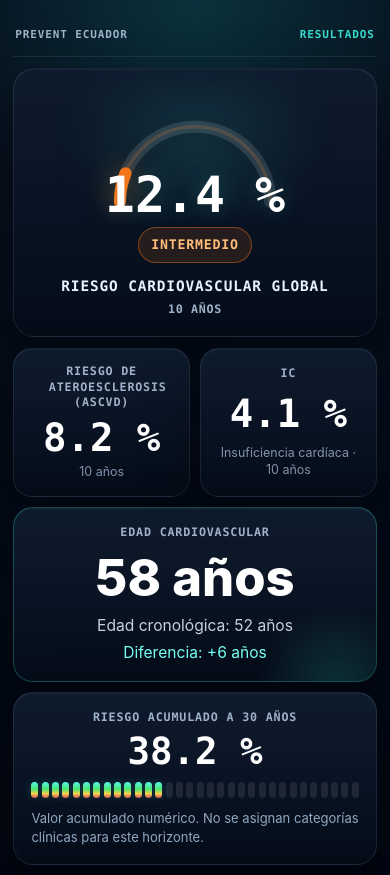
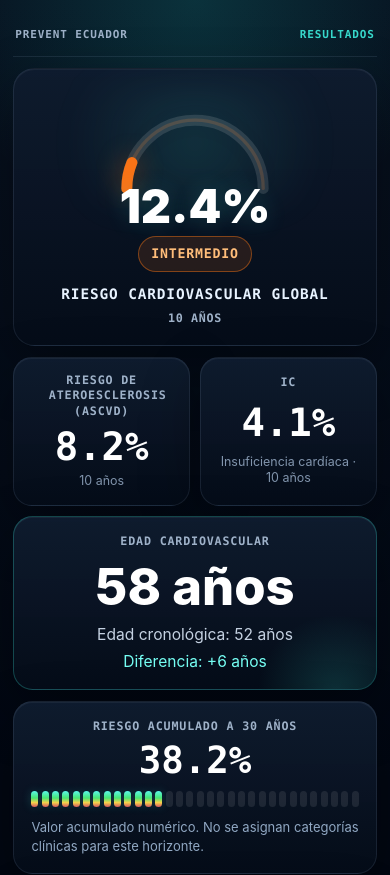
Before and after one commit to davidguzman1991/prevent-ecuador, a Next.js app in the folder frontend/: page /mobile-results-preview in a window 390 px wide. Shown: the top 875 px of the page. Built offline with nearby package versions, Linux system fonts and the light colour scheme; no server answers.

Commit message:
estetica version mobil sobre version 6

```diff
--- a/frontend/src/components/mobile/results/MobileResultsDashboardV4.module.css
+++ b/frontend/src/components/mobile/results/MobileResultsDashboardV4.module.css
@@ -91,12 +91,12 @@
   --risk-color: #38d9cc;
   --risk-glow: rgba(56, 217, 204, 0.48);
   position: absolute;
-  top: clamp(18px, 5vw, 24px);
+  top: clamp(14px, 4.2vw, 20px);
   left: 50%;
   transform: translateX(-50%);
   display: grid;
   place-items: center;
-  width: min(66vw, 218px);
+  width: min(60vw, 198px);
   max-width: 100%;
   overflow: hidden;
 }
@@ -167,14 +167,14 @@
   display: grid;
   place-items: center;
   max-width: 100%;
-  margin-top: clamp(78px, 22vw, 98px);
+  margin-top: clamp(88px, 25vw, 112px);
   text-align: center;
 }
 
 .heroValue {
   color: #ffffff;
-  font-family: "Geist Mono", "SFMono-Regular", Consolas, monospace;
-  font-size: clamp(44px, 12.8vw, 56px);
+  font-family: Geist, Inter, "Segoe UI", Arial, sans-serif;
+  font-size: clamp(44px, 12vw, 54px);
   font-weight: 900;
   line-height: 0.95;
   letter-spacing: 0;
--- a/frontend/src/components/mobile/results/MobileResultsDashboardV4.tsx
+++ b/frontend/src/components/mobile/results/MobileResultsDashboardV4.tsx
@@ -7,12 +7,12 @@ type CategoryTone = "low" | "borderline" | "intermediate" | "high" | "unknown";
 
 function formatPercent(value: number | null) {
   if (value === null) return "No calculado";
-  return `${value.toFixed(1)} %`;
+  return `${value.toFixed(1)}%`;
 }
 
 function formatLongTermRisk(value: number | null) {
   if (value === null) return "No disponible para este perfil";
-  return `${value.toFixed(1)} %`;
+  return `${value.toFixed(1)}%`;
 }
 
 function formatAge(value: number | null) {
```
